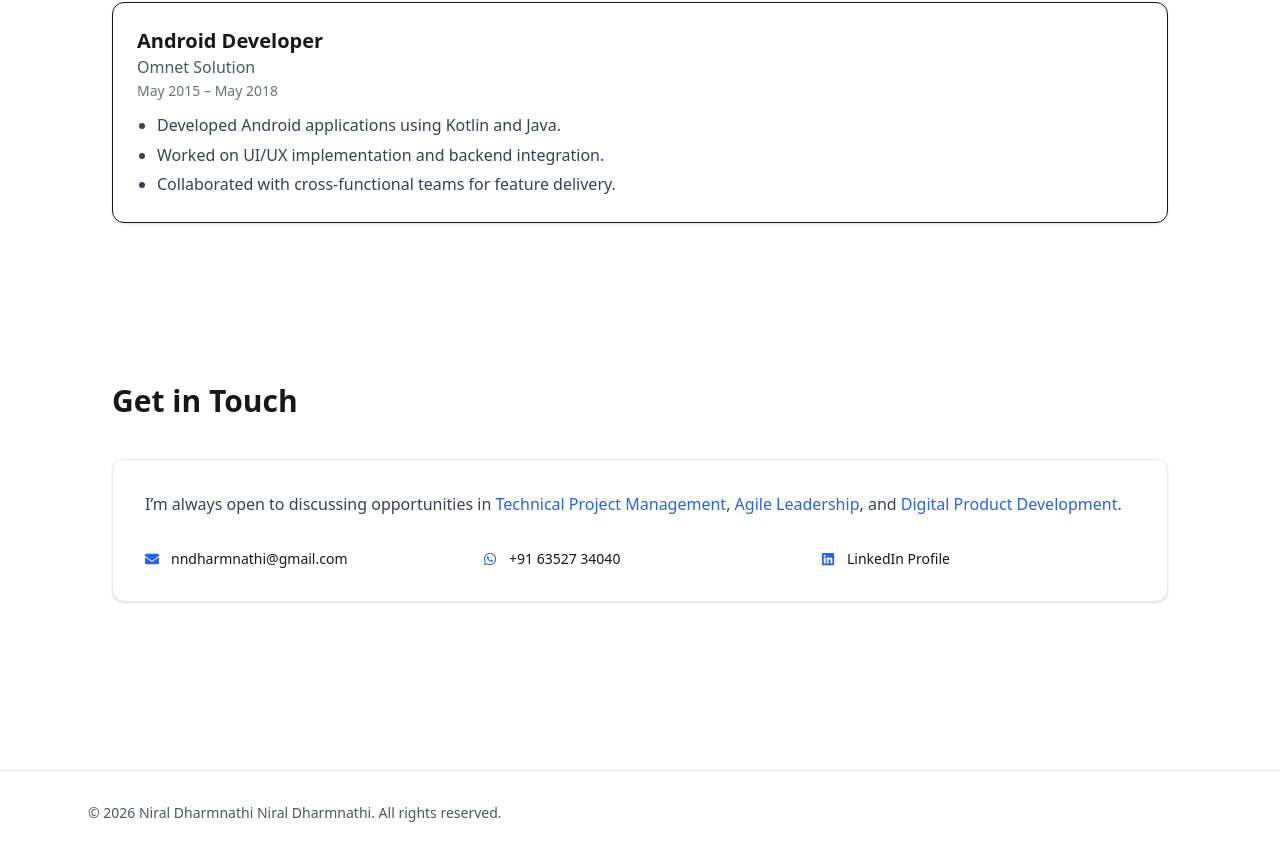
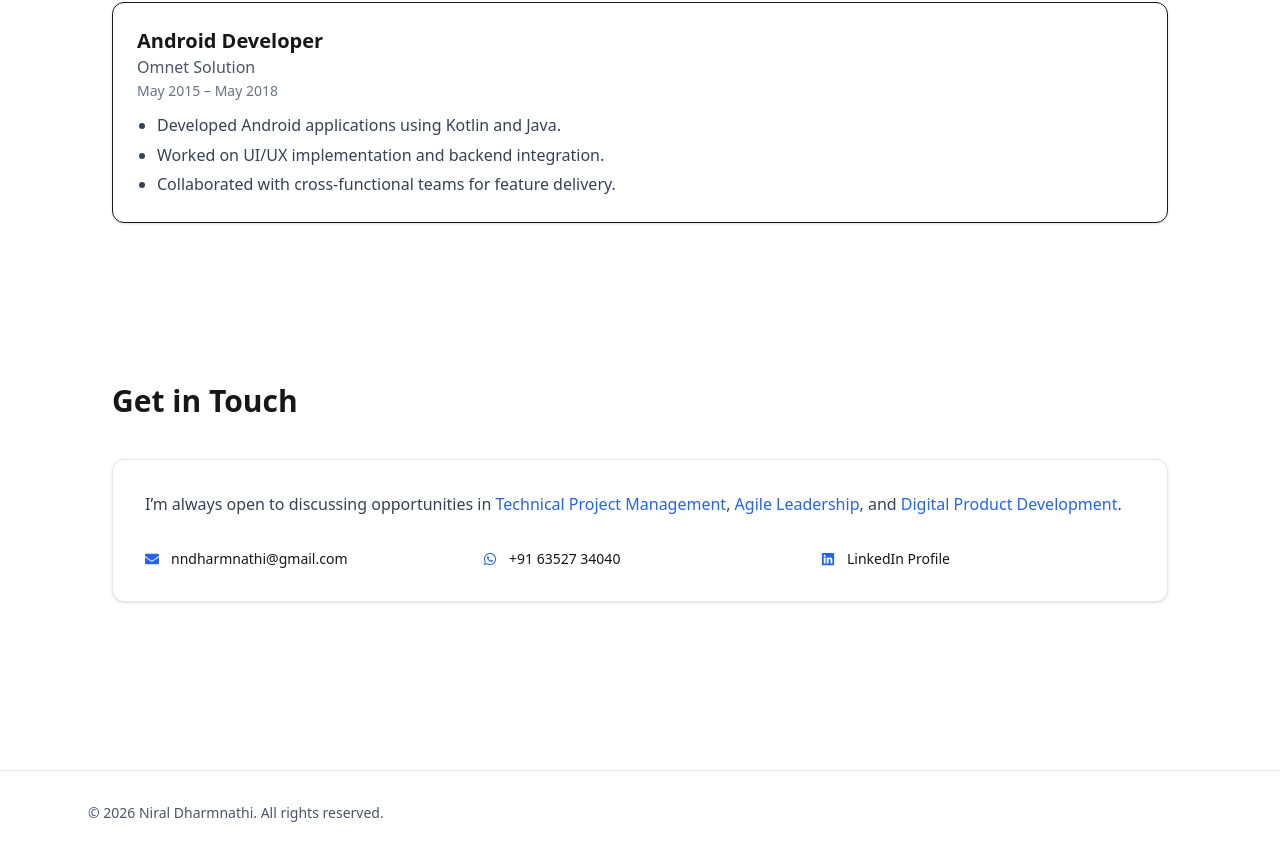
Before and after one commit to nndharmanathi/niral_cv, a Next.js app: page / in a window 1280 px wide. Shown: the part 2213-3068 px from the top of the page. Built offline with nearby package versions, Linux system fonts and the light colour scheme.

Commit message:
Update Footer.js

```diff
--- a/components/Footer.js
+++ b/components/Footer.js
@@ -2,9 +2,11 @@ export default function Footer() {
   return (
     <footer className="border-t border-gray-200 py-8 mt-16">
       <div className="max-w-6xl mx-auto px-6 flex flex-col md:flex-row items-center justify-between text-sm text-gray-600">
+
         <p>
-          © {new Date().getFullYear()} Niral Dharmnathi Niral Dharmnathi. All rights reserved.
+          © {new Date().getFullYear()} Niral Dharmnathi. All rights reserved.
         </p>
+
       </div>
     </footer>
   );
```
